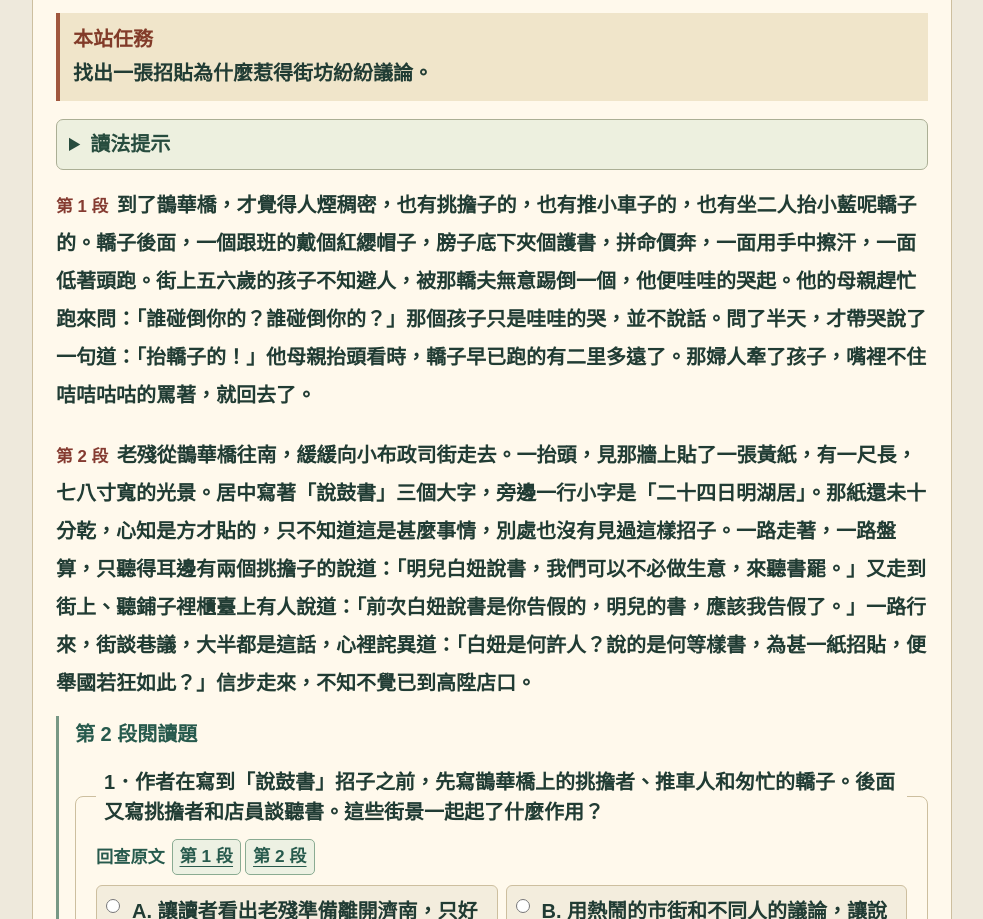
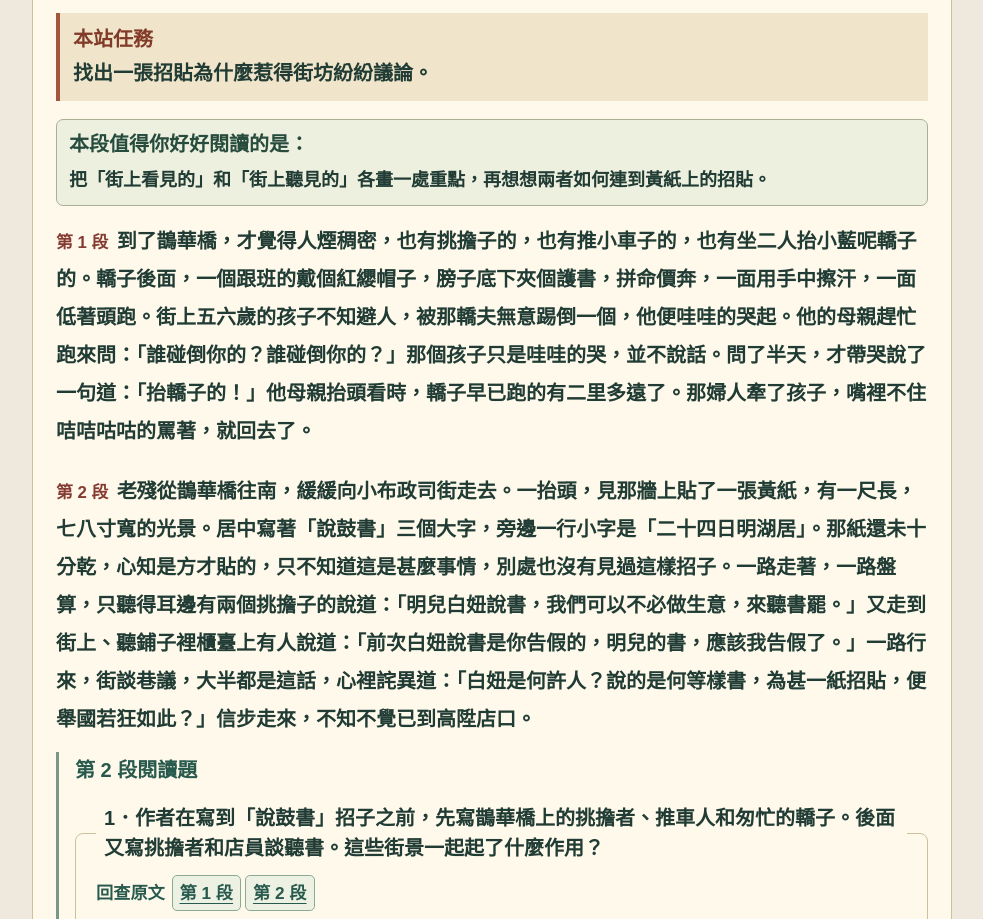
Before and after one commit to yu-husn/minghu-reading, a plain HTML site: page minghuju-extension.html in a window 1280 px wide. Shown: the part 1540-2459 px from the top of the page, without its empty margins (148-1131 px from the left). Drawn offline with Linux system fonts and the light colour scheme.

Commit message:
Show reading prompts directly at every stop

```diff
--- a/minghuju-extension.html
+++ b/minghuju-extension.html
@@ -110,7 +110,7 @@ fieldset{min-width:0;margin:15px 0;padding:10px clamp(10px,3vw,20px) 15px}legend
 
 
 .reading-strategy{margin:8px 0 16px;border:1px solid #abaf95;border-radius:7px;background:#edf0df}
-.reading-strategy summary{min-height:44px;padding:8px 12px;color:#274c3e;cursor:pointer}
+.reading-strategy .reading-strategy-title{padding:8px 12px 4px;color:#274c3e;font-size:1rem}
 .reading-strategy p{padding:0 12px 10px;font-size:.9rem}
 .source-readback{outline:2px solid #a8782e;outline-offset:5px;border-radius:2px}
 .source-readback .number{font-weight:800}
@@ -506,7 +506,7 @@ readingGroups.innerHTML = sections.map(([title,start,end,art,description,quotePa
   const heading = '<div class="station-heading"><p>第 '+(index+1)+' 站／共 '+sections.length+' 站</p><h3 id="station-title-'+index+'" tabindex="-1">'+esc(title)+'</h3></div>';
   const mission = '<p class="station-task"><strong>本站任務</strong>'+esc(task)+'</p>';
   return '<section class="group station" aria-labelledby="station-title-'+index+'"'+(index===0?'':' hidden')+'>'+heading+illustration+controls+mission
-    +'<details class="reading-strategy"><summary>讀法提示</summary><p>'+esc(readingStrategies[index])+'</p></details>'+paragraphs+'</section>';
+    +'<div class="reading-strategy"><p class="reading-strategy-title"><strong>本段值得你好好閱讀的是：</strong></p><p>'+esc(readingStrategies[index])+'</p></div>'+paragraphs+'</section>';
 }).join('');
 
 const entranceButton = byId('play-entrance');
```
